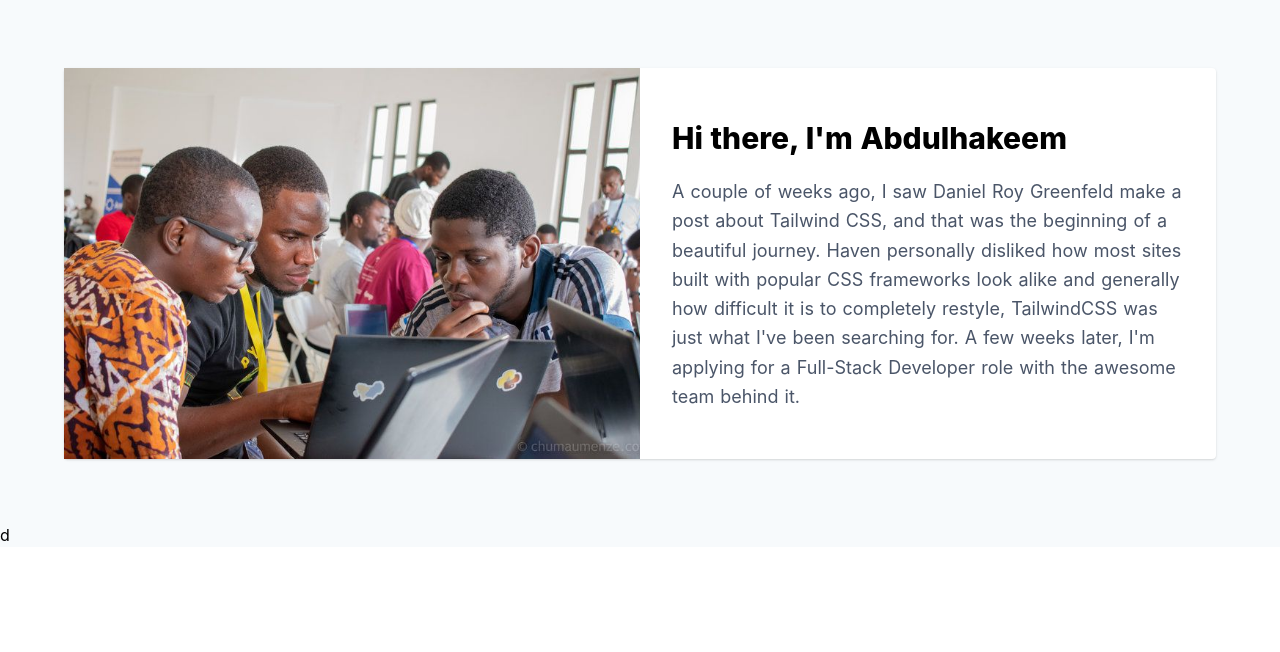
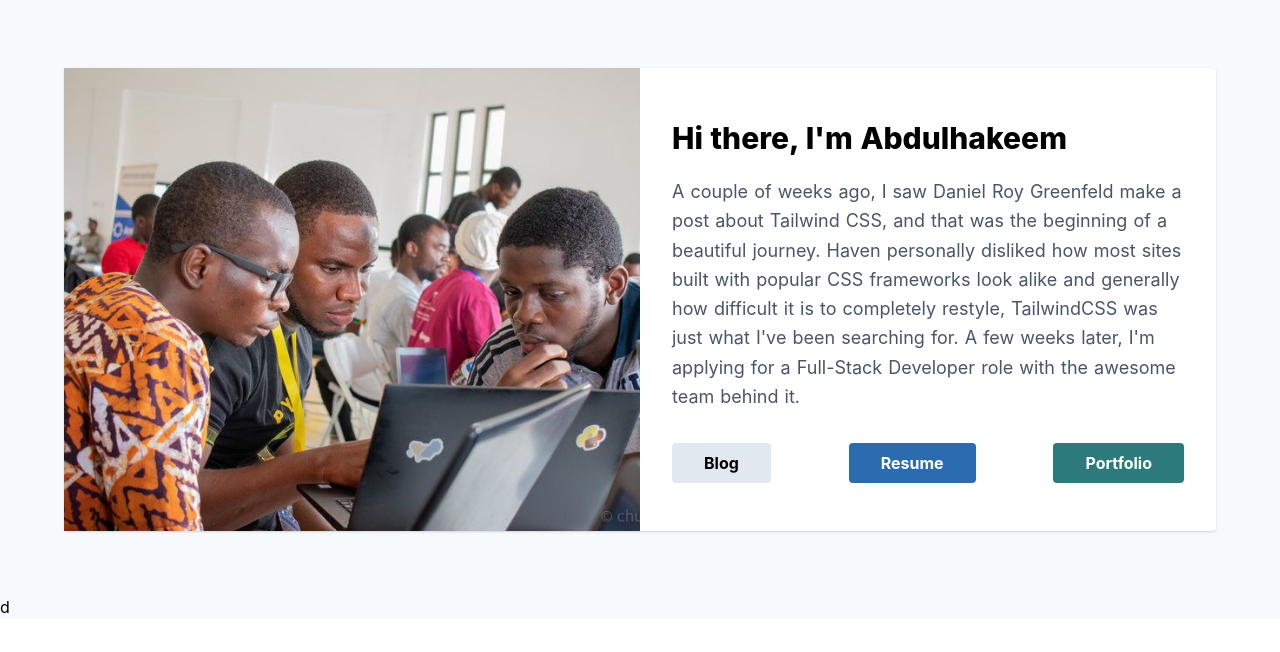
Before and after one commit to amustapha/tailwind-application, a Nuxt app: page / in a window 1280 px wide. Shown: the top 652 px of the page. Built offline with nearby package versions, Linux system fonts and the light colour scheme.

Commit message:
Add links to external pages and button styles

```diff
--- /dev/null
+++ b/assets/css/tailwind.css
@@ -0,0 +1,28 @@
+/* purgecss start ignore */
+@import 'tailwindcss/base';
+@import 'tailwindcss/components';
+/* purgecss end ignore */
+@import 'tailwindcss/utilities';
+
+.btn {
+  @apply px-8 py-2 inline-block rounded bg-gray-300 cursor-pointer transition duration-500;
+}
+
+.btn:hover {
+  @apply bg-gray-400;
+}
+
+.btn-blue {
+  @apply bg-blue-700 text-white;
+}
+
+.btn-blue:hover {
+  @apply bg-blue-800;
+}
+
+.btn-teal {
+  @apply bg-teal-700 text-white;
+}
+.btn-teal:hover {
+  @apply bg-teal-800 text-white;
+}
--- a/components/marketing/index.vue
+++ b/components/marketing/index.vue
@@ -13,6 +13,11 @@
         TailwindCSS was just what I've been searching for. A few weeks later, I'm applying for a Full-Stack Developer role
         with the awesome team behind it.
       </p>
+      <div class="flex justify-between mt-8 font-bold">
+        <a href="https://blog.amustapha.com" class="btn" target="_blank">Blog</a>
+        <a href="https://docs.google.com/document/d/1xElMvl-O5xN6oA5U989hwJlEwEseLTA-QxpNFkxs73Q/edit" class="btn btn-blue" target="_blank">Resume</a>
+        <a class="btn btn-teal" target="_blank">Portfolio</a>
+      </div>
     </div>
   </div>
 </template>
```
